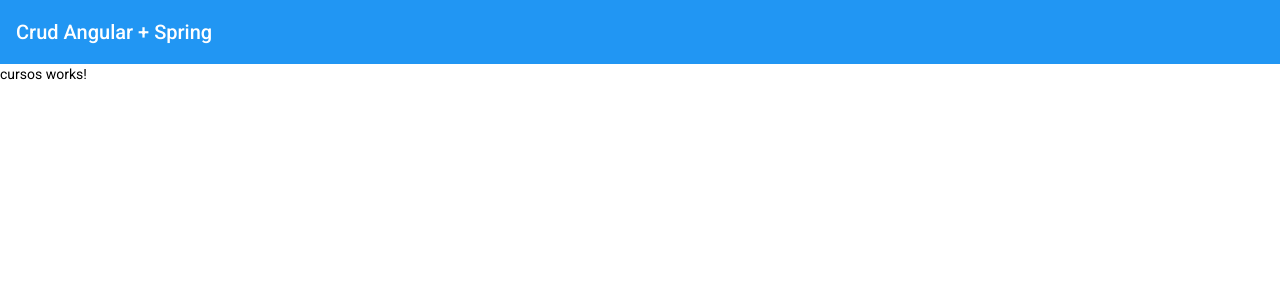
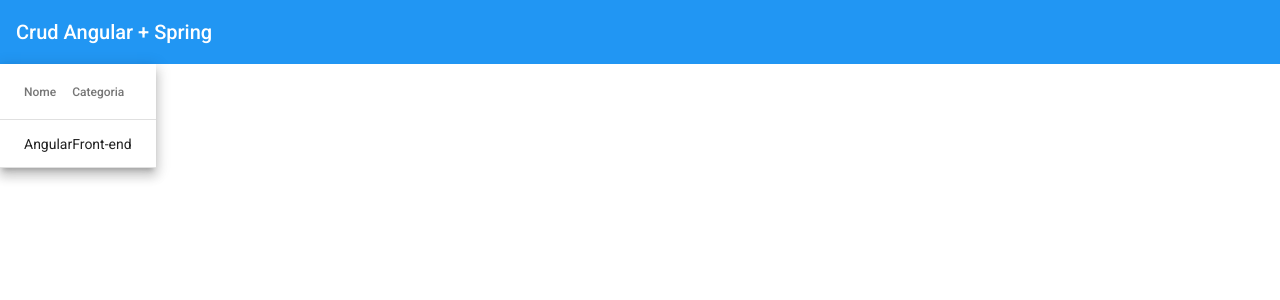
Before and after one commit to MayconSoftware-Treinamento/crud-angular-spring, an Angular app in the folder crud-angular/: page /cursos in a window 1280 px wide. Shown: the top 300 px of the page. Built offline with nearby package versions, Linux system fonts and the light colour scheme.

Commit message:
Criando Material Table para Listar Cursos

```diff
--- a/crud-angular/src/app/cursos/cursos.module.ts
+++ b/crud-angular/src/app/cursos/cursos.module.ts
@@ -1,5 +1,6 @@
+import { CommonModule } from '@angular/common';
 import { NgModule } from '@angular/core';
-import { CommonModule } from '@angular/common';
+import { MatTableModule } from '@angular/material/table';
 
 import { CursosRoutingModule } from './cursos-routing.module';
 import { CursosComponent } from './cursos/cursos.component';
@@ -11,7 +12,8 @@ import { CursosComponent } from './cursos/cursos.component';
   ],
   imports: [
     CommonModule,
-    CursosRoutingModule
+    CursosRoutingModule,
+    MatTableModule
   ]
 })
 export class CursosModule { }
--- a/crud-angular/src/app/cursos/cursos/cursos.component.html
+++ b/crud-angular/src/app/cursos/cursos/cursos.component.html
@@ -1 +1,17 @@
-<p>cursos works!</p>
+<table mat-table [dataSource]="cursos" class="mat-elevation-z8">
+
+  <!-- Nome Column -->
+  <ng-container matColumnDef="nome">
+    <th mat-header-cell *matHeaderCellDef> Nome </th>
+    <td mat-cell *matCellDef="let curso"> {{ curso.nome }} </td>
+  </ng-container>
+
+  <!-- Categoria Column -->
+  <ng-container matColumnDef="categoria">
+    <th mat-header-cell *matHeaderCellDef> Categoria </th>
+    <td mat-cell *matCellDef="let curso"> {{ curso.categoria }} </td>
+  </ng-container>
+
+  <tr mat-header-row *matHeaderRowDef="displayedColumns"></tr>
+  <tr mat-row *matRowDef="let row; columns: displayedColumns;"></tr>
+</table>
--- a/crud-angular/src/app/cursos/cursos/cursos.component.ts
+++ b/crud-angular/src/app/cursos/cursos/cursos.component.ts
@@ -1,4 +1,6 @@
 import { Component, OnInit } from '@angular/core';
+
+import { Curso } from './../model/curso';
 
 @Component({
   selector: 'app-cursos',
@@ -7,6 +9,11 @@ import { Component, OnInit } from '@angular/core';
 })
 export class CursosComponent implements OnInit {
 
+  cursos: Curso[] = [
+    { _id: "1", nome: 'Angular', categoria: 'Front-end'}
+  ];
+  displayedColumns = ['nome', 'categoria'];
+
   constructor() { }
 
   ngOnInit(): void {
--- /dev/null
+++ b/crud-angular/src/app/cursos/model/curso.ts
@@ -0,0 +1,5 @@
+export interface Curso {
+  _id: string;
+  nome: string;
+  categoria: string;
+}
```
